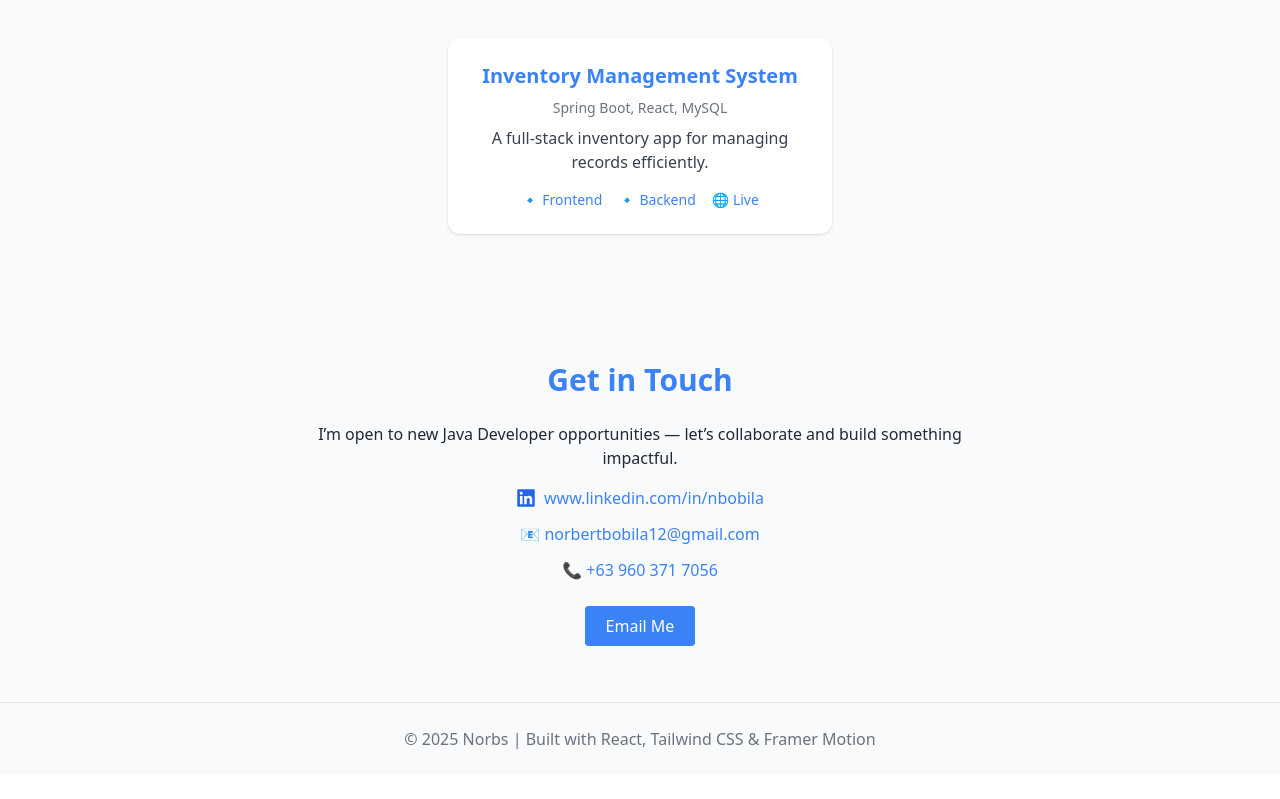
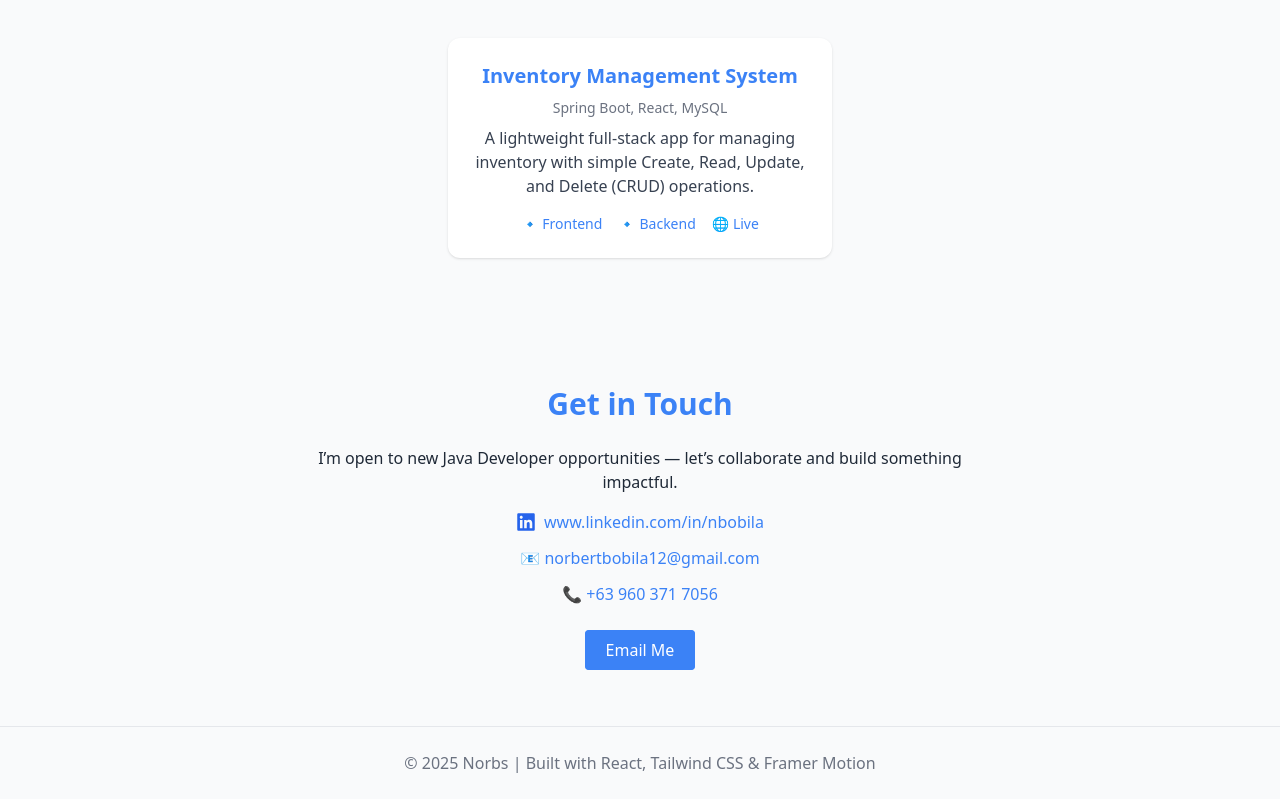
Before and after one commit to kyooxenn/my-portfolio, a React (Vite) app: page / in a window 1280 px wide. Shown: the part 1436-2235 px from the top of the page. Before the commit the page ends 2211 px from the top, so only its background shows below. Built offline with nearby package versions, Linux system fonts and the light colour scheme.

Commit message:
edit description for project

```diff
--- a/src/App.jsx
+++ b/src/App.jsx
@@ -193,7 +193,7 @@ export default function App() {
             {
               title: "Inventory Management System",
               tech: "Spring Boot, React, MySQL",
-              desc: "A full-stack inventory app for managing records efficiently.",
+              desc: "A lightweight full-stack app for managing inventory with simple Create, Read, Update, and Delete (CRUD) operations.",
               frontendRepo:
                 "https://github.com/kyooxenn/inventory_system_react",
               backendRepo: "https://github.com/kyooxenn/Inventory-System",
```
